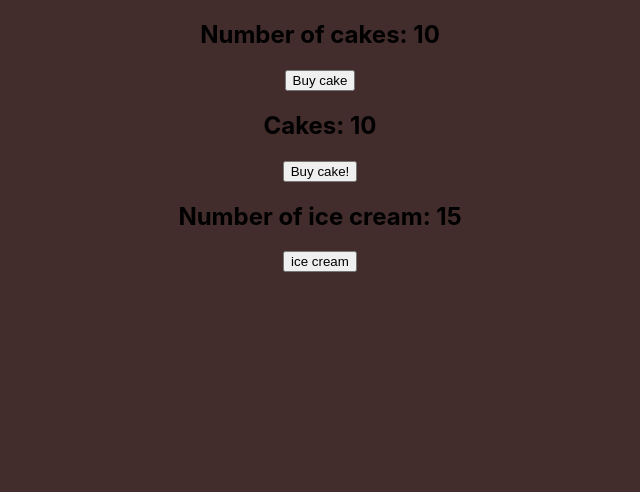
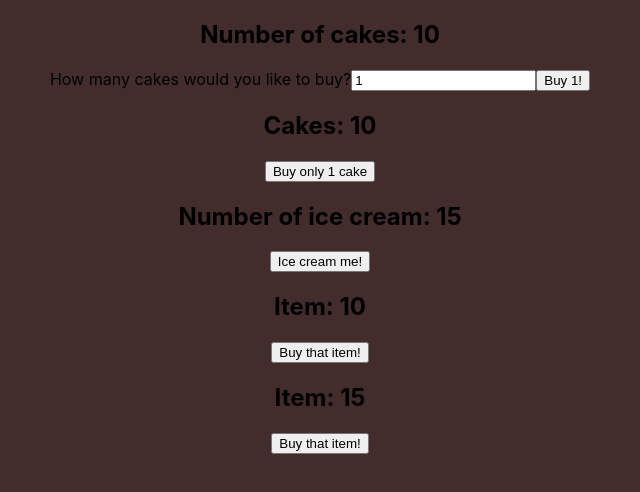
Before and after one commit to Aidas-Baublys/react-redux-test, a React (Create React App) app: page / in a window 1280 px wide. Shown: the top 492 px of the page, without its empty margins (320-960 px from the left). Built offline with nearby package versions, Linux system fonts and the light colour scheme.

Commit message:
Implemented conditional logic in mapStateToProps and mapDispatchToProps.

```diff
--- a/src/App.js
+++ b/src/App.js
@@ -4,6 +4,7 @@ import store from './redux/store';
 import CakeContainer from "./components/CakeContainer.js";
 import HooksCakeContainer from "./components/HooksCakeContainer.js";
 import IceCreamContainer from "./components/IceCreamContainer.js";
+import ItemContainer from "./components/ItemContainer.js";
 
 import './App.css';
 
@@ -14,6 +15,8 @@ function App() {
         <CakeContainer />
         <HooksCakeContainer />
         <IceCreamContainer />
+        <ItemContainer cake />
+        <ItemContainer />
       </div>
     </Provider>
   );
--- a/src/components/CakeContainer.js
+++ b/src/components/CakeContainer.js
@@ -1,12 +1,19 @@
+import { useState } from "react";
 import { connect } from "react-redux";
 
 import { buyCake } from "../redux";
 
 function CakeContainer(props) {
+  const [number, setNumber] = useState(1);
+
   return (
     <div>
       <h2>Number of cakes: {props.cakes}</h2>
-      <button onClick={props.buyCake}>Buy cake</button>
+      <label>
+        How many cakes would you like to buy?
+        <input type="number" value={number} onChange={e => setNumber(e.target.value)} />
+      </label>
+      <button onClick={() => props.buyCake(number)}>Buy {number}!</button>
     </div>
   );
 }
@@ -19,7 +26,7 @@ const mapStateToProps = state => {
 
 const mapDispatchToProps = dispatch => {
   return {
-    buyCake: () => dispatch(buyCake())
+    buyCake: number => dispatch(buyCake(number))
   };
 };
 
--- a/src/components/HooksCakeContainer.js
+++ b/src/components/HooksCakeContainer.js
@@ -9,7 +9,7 @@ function HooksCakeContainer() {
   return (
     <div>
       <h2>Cakes: {cakes}</h2>
-      <button onClick={() => dispatch(buyCake())}>Buy cake!</button>
+      <button onClick={() => dispatch(buyCake())}>Buy only 1 cake</button>
     </div>
   );
 }
--- a/src/components/IceCreamContainer.js
+++ b/src/components/IceCreamContainer.js
@@ -6,7 +6,7 @@ function iceCreamContainer(props) {
   return (
     <div>
       <h2>Number of ice cream: {props.iceCream}</h2>
-      <button onClick={props.buyIceCream}>ice cream</button>
+      <button onClick={props.buyIceCream}>Ice cream me!</button>
     </div>
   );
 }
--- /dev/null
+++ b/src/components/ItemContainer.js
@@ -0,0 +1,33 @@
+import { connect } from "react-redux";
+import { buyCake, buyIceCream } from "../redux";
+
+function ItemContainer(props) {
+  return (
+    <div>
+      <h2>Item: {props.item}</h2>
+      <button onClick={props.buyItem}>Buy that item!</button>
+    </div>
+  );
+}
+
+const mapStateToProps = (state, ownProps) => {
+  const itemState = ownProps.cake
+    ? state.cake.cakes
+    : state.iceCream.iceCream;
+
+  return {
+    item: itemState
+  };
+};
+
+const mapDispatchToProps = (dispatch, ownProps) => {
+  const dispatchFunc = ownProps.cake
+    ? () => dispatch(buyCake())
+    : () => dispatch(buyIceCream());
+
+  return {
+    buyItem: dispatchFunc
+  };
+};
+
+export default connect(mapStateToProps, mapDispatchToProps)(ItemContainer);
--- a/src/redux/cake/cakeActions.js
+++ b/src/redux/cake/cakeActions.js
@@ -1,8 +1,9 @@
 import { BUY_CAKE } from "./cakeTypes";
 
-const buyCake = () => {
+const buyCake = (number = 1) => {
   return {
-    type: BUY_CAKE
+    type: BUY_CAKE,
+    payload: number
   };
 };
 
--- a/src/redux/cake/cakeReducer.js
+++ b/src/redux/cake/cakeReducer.js
@@ -9,7 +9,7 @@ const cakeReducer = (state = initialState, action) => {
     case BUY_CAKE:
       return {
         ...state,
-        cakes: state.cakes - 1
+        cakes: state.cakes - action.payload
       };
     default:
       return state;
```
